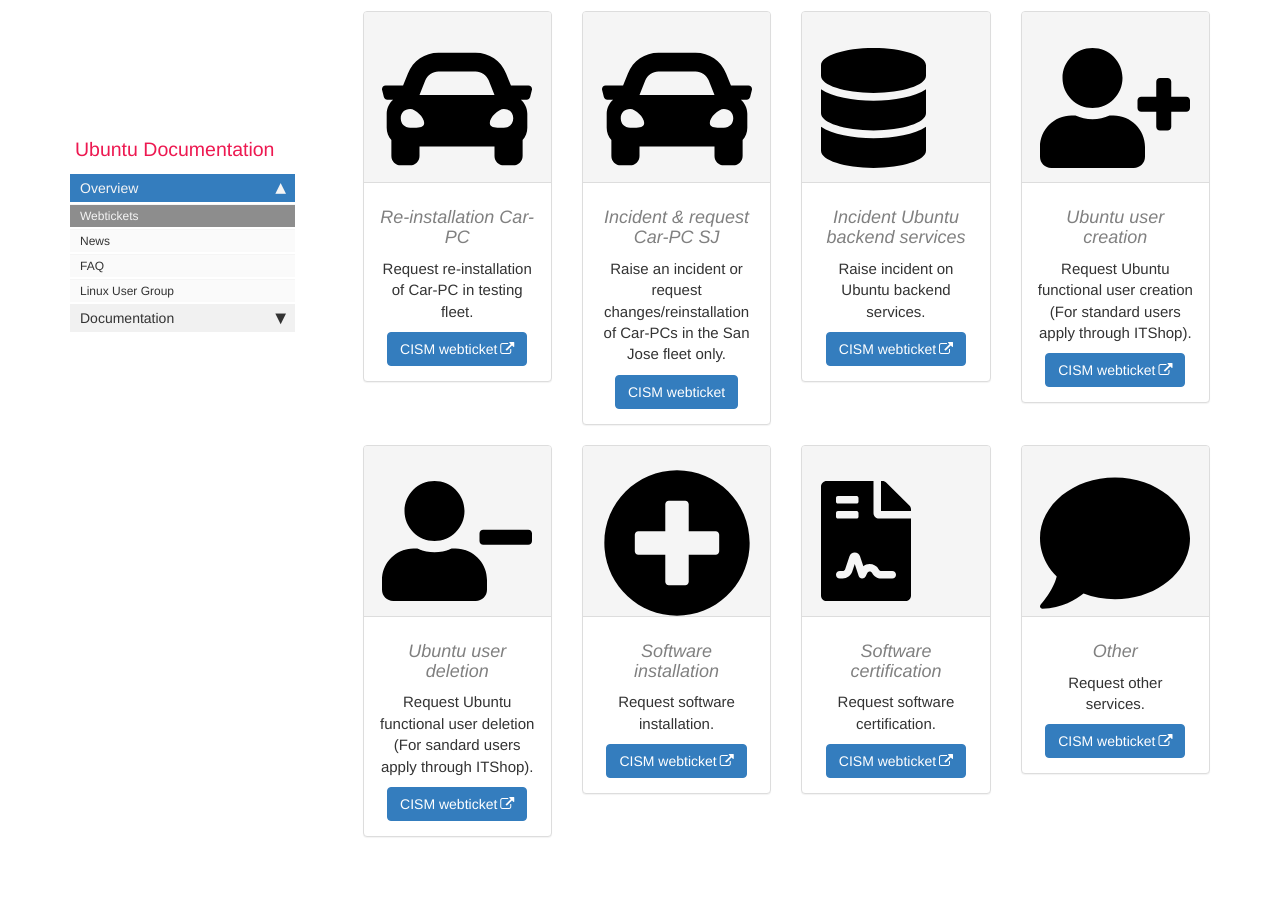
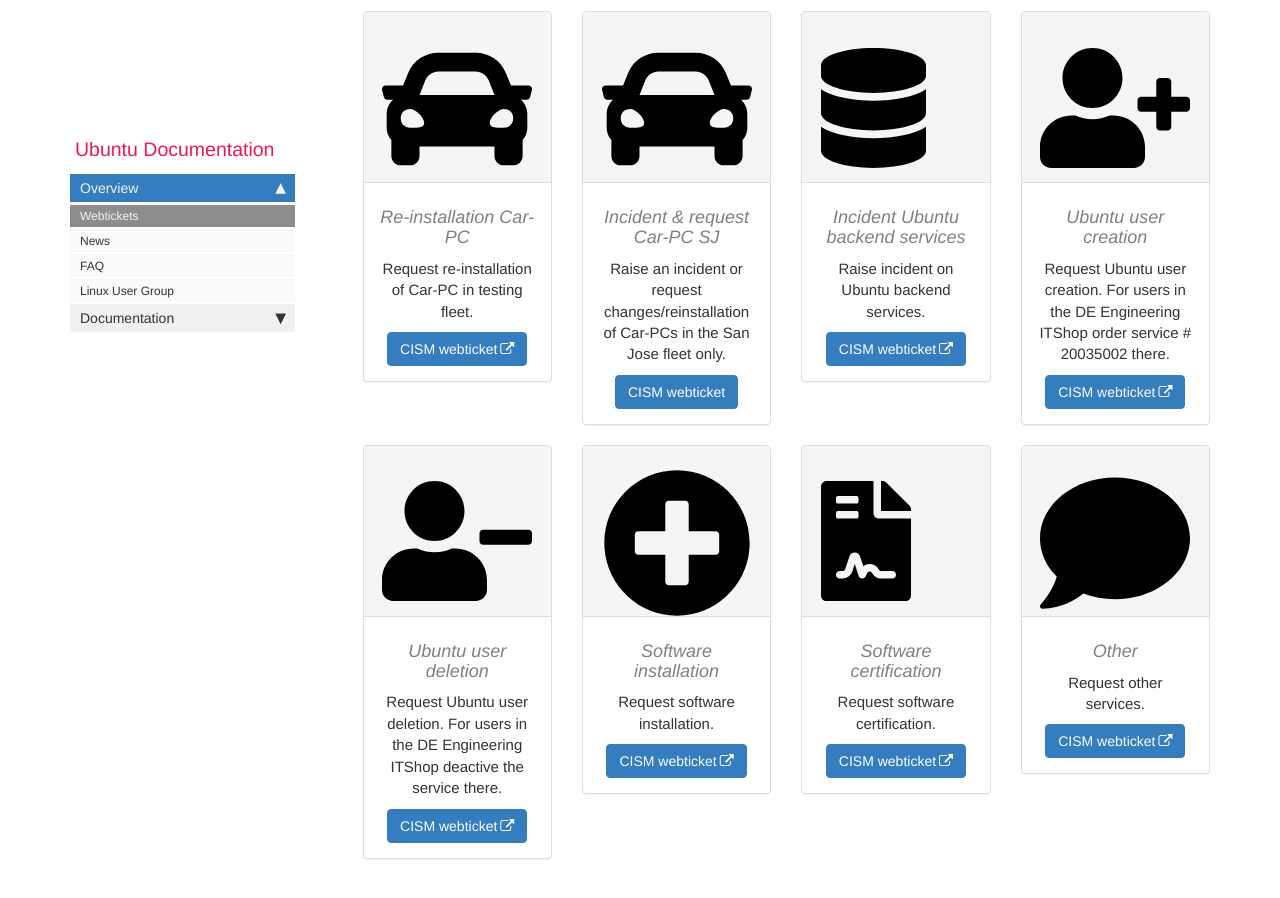
Before and after one commit to RajputPawan/Prometheus, a Jekyll site: the page built from pages/webtickets.md, in a window 1280 px wide and 900 px high, scrolled down 721 px. Built offline with Jekyll 4.4.1, drawn with Linux system fonts in a browser that asks for light colours; comment, search, counter and statistics services are not loaded.

Commit message:
webtickets.md  - Fixed typo.  - Clearified User process.

```diff
--- a/pages/webtickets.md
+++ b/pages/webtickets.md
@@ -118,7 +118,7 @@
                  </div>
                  <div class="panel-body">
                      <h4>Ubuntu user creation</h4>
-                     <p>Request Ubuntu functional user creation (For standard users apply through ITShop).</p>
+                     <p>Request Ubuntu user creation. For users in the DE Engineering ITShop order service # 20035002 there.</p>
                      <a href="https://cism-web.es.corpintra.net/cgi-bin/webTickets/webTicket.pl?t=CAX1_User-Anlage" class="btn btn-primary">CISM webticket</a>
                  </div>
              </div>
@@ -135,7 +135,7 @@
                  </div>
                  <div class="panel-body">
                      <h4>Ubuntu user deletion</h4>
-                     <p>Request Ubuntu functional user deletion (For sandard users apply through ITShop).</p>
+                     <p>Request Ubuntu user deletion. For users in the DE Engineering ITShop deactive the service there.</p>
                      <a href="https://cism-web.es.corpintra.net/cgi-bin/webTickets/webTicket.pl?t=CAX1_User-Loeschung" class="btn btn-primary">CISM webticket</a>
                  </div>
              </div>
```
